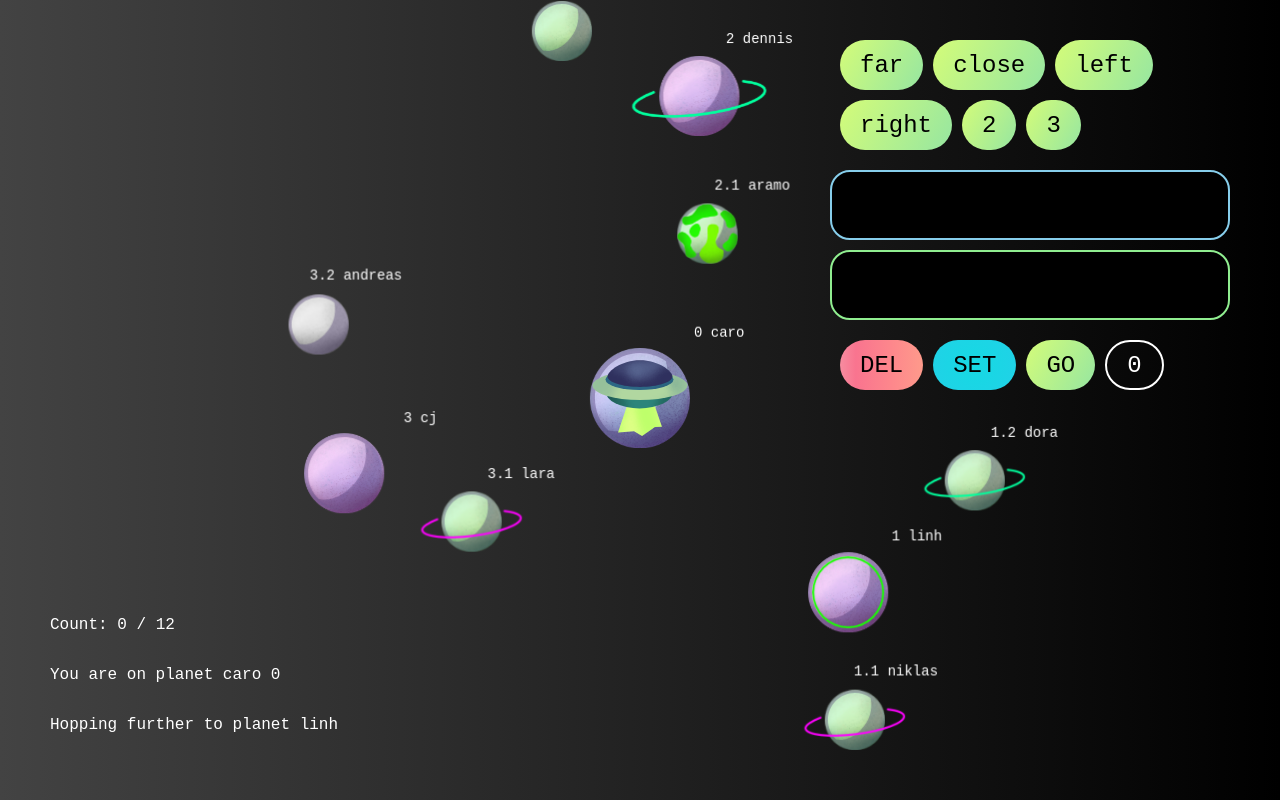
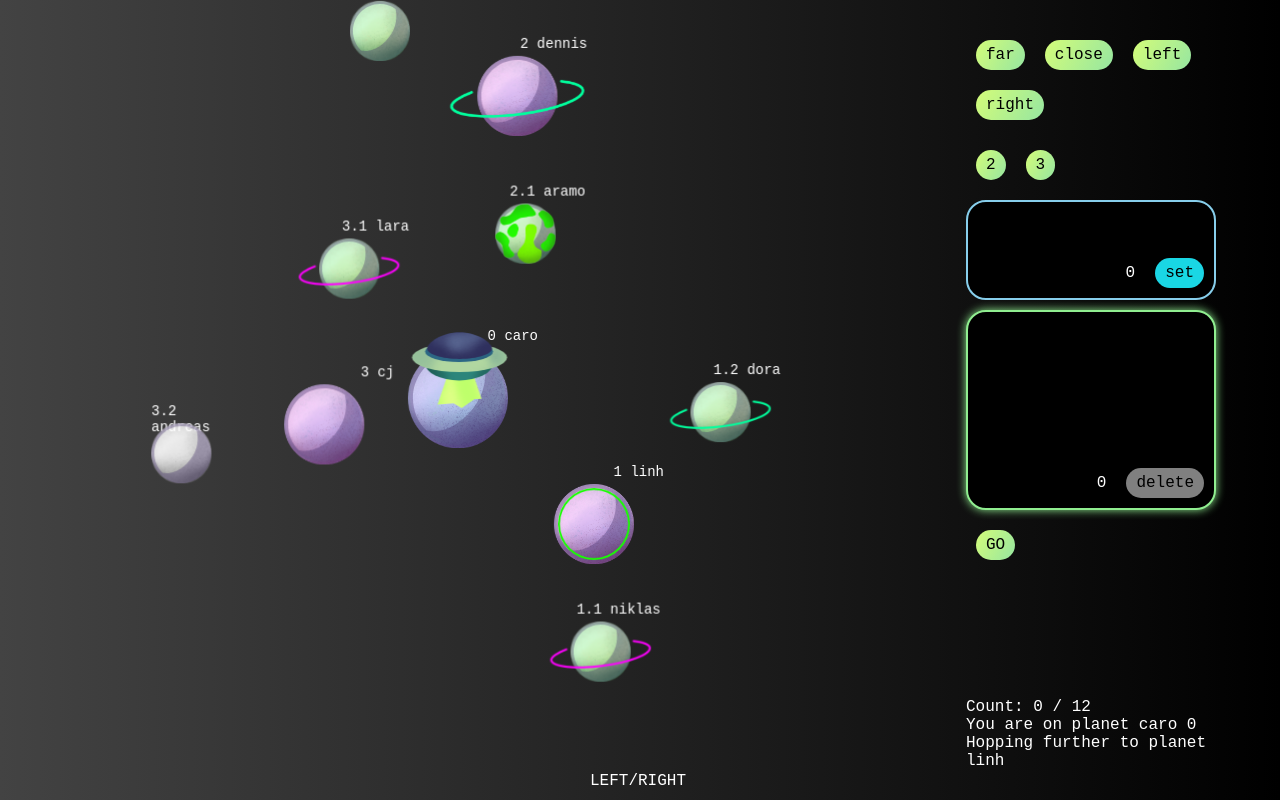
Before and after one commit to lisa-von-mond/bloomcraft, a Next.js app: page / in a window 1280 px wide. Built offline with nearby package versions, Linux system fonts and the light colour scheme; a web font is replaced by a local one.

Commit message:
make cockpit nicer but have to fix bugs

```diff
--- a/components/cockpit.jsx
+++ b/components/cockpit.jsx
@@ -1,136 +1,203 @@
 import styled, {css} from "styled-components";
 import { useState } from "react";
 
-export function Cockpit({addUp, addDown, addLeft, addRight, addTwo, addThree, set, del, commandLine, tempArr, move, cockpitCount}){
+export function Cockpit({hand, addUp, addDown, addLeft, addRight, addTwo, cpStatus, addThree, set, del, commandLine, tempArr, move, cockpitCount}){
+
+const tempCount = tempArr.length
 
 return(
-<CpFix>
-<CockpitFrame>
+<CockpitFrame hand={hand}>
 <Keyboard>
 <Key onClick={addUp}>far</Key>
 <Key onClick={addDown}>close</Key>
 <Key onClick={addLeft}>left</Key>
 <Key onClick={addRight}>right</Key>
-<Key onClick={addTwo}>2</Key>
-<Key onClick={addThree}>3</Key>
 </Keyboard>
-<CommandLine1>
-{tempArr.map((element, index)=>(<Command2 key={index}>{element}</Command2>))}
+<Keyboard>
+<NumberKey onClick={addTwo} cpStatus={cpStatus}>2</NumberKey>
+<NumberKey onClick={addThree} cpStatus={cpStatus}>3</NumberKey>
+</Keyboard>
+<CommandLine1 cpStatus={cpStatus}>
+<CommandLineInner>
+{tempArr.map((element, index)=>(<Command2 key={index} content={element}>{element}</Command2>))}
+</CommandLineInner>
+<LittleKeyContainer>
+<CpCounter>{tempCount}</CpCounter>
+<SetKey onClick={set}>set</SetKey>
+</LittleKeyContainer>
 </CommandLine1>
-<CommandLine2>
+<CommandLine2 cpStatus={cpStatus}>
+<CommandLineInner>
 {commandLine.map((element, index)=>(<Command key={index}>{element}</Command>))}
+</CommandLineInner>
+<LittleKeyContainer>
+<CpCounter>{cockpitCount}</CpCounter>
+<DelKey onClick={del}>delete</DelKey>
+</LittleKeyContainer>
 </CommandLine2>
 <Keyboard>
-<DelKey onClick={del}>DEL</DelKey>
-<SetKey onClick={set}>SET</SetKey>
 <GoKey onClick={move}>GO</GoKey>
-<CpCounter>{cockpitCount}</CpCounter>
 </Keyboard>
 </CockpitFrame>
-</CpFix>
 )}
+
+
+// generql styled components
 
 const CockpitFrame = styled.div `
 height:auto;
-width:400px;
+width:250px;
 border-radius:20px;
 display:flex;
 flex-direction:column;
 justify-content:flex-start;
 align-items:center;
 gap:10px;
+position:fixed;
+top:30px;
+
+${(props) => props.hand === true &&
+    css`
+    right:5vw;`}
+
+${(props) => props.hand === false &&
+    css`
+    left:5vw;`}
 `
-const Keyboard = styled.div `
-height:auto;
-width:400px;
-display:flex;
-flex-wrap:wrap;
-align-items: flex-start;
-justify-content:flex-start;
-gap:10px;
-padding:10px;
-`
-const CommandLine1 = styled.div `
-height:auto;
-width:400px;
-border:2px solid skyblue;
-border-radius:20px;
-display:flex;
-flex-wrap:wrap;
-min-height:70px;
-justify-content:flex-start;
-align-items:flex-start;
-align-content:flex-start;
-gap:10px;
-padding:10px;
-background-color:black;`
-
-const CommandLine2 = styled.div`
-width:400px;
-height:auto;
-border:2px solid #90EE90;
-min-height:70px;
-border-radius:20px;
+const CommandLineInner = styled.div`
 display:flex;
 flex-wrap:wrap;
 justify-content:flex-start;
 align-items:flex-start;
 align-content:flex-start;
 gap:10px;
+`
+const LittleKeyContainer = styled.div`
+display:flex;
+justify-content: flex-end;
+align-items:flex-end;
+height:50px;
+gap:10px;
+`
+const GoKey = styled.div`
+height:30px;
+display:flex;
+border-radius:50px;
+align-items:center;
+justify-content:center;
+width:auto;
 padding:10px;
-background-color:black;
+background-image: linear-gradient(120deg, #d4fc79 0%, #96e6a1 100%);
+cursor:pointer;
+color:black;
+`
+const CpCounter = styled.div`
+height:30px;
+display:flex;
+border-radius:50px;
+color:white;
+align-items:center;
+justify-content:center;
+width:auto;
+padding:10px;
+
+${(props) => props.limit > 11 &&
+    css`
+    color:hotpink;
+    border:2px solid hotpink;
+    animation: blinker 1s linear infinite;
+    @keyframes blinker { 50% {opacity: 0;}}`}
+`
+// keyboard
+
+const Keyboard = styled.div `
+height:auto;
+width:250px;
+display:flex;
+flex-wrap:wrap;
+align-items: flex-start;
+justify-content:flex-start;
+gap:20px;
+padding:10px;
 `
 const Key = styled.div`
-height:50px;
+height:30px;
+width:50px;
 display:flex;
 color:black;
 border-radius:50px;
 align-items:center;
 justify-content:center;
 width:auto;
-padding:20px;
+padding:10px;
 background-image: linear-gradient(120deg, #d4fc79 0%, #96e6a1 100%);
 cursor:pointer;
 `
-const DelKey = styled.div`
-height:50px;
+const NumberKey = styled.div`
+height:30px;
+width:50px;
+display:flex;
+color:black;
+border-radius:50px;
+align-items:center;
+justify-content:center;
+width:auto;
+padding:10px;
+background-image: linear-gradient(120deg, #d4fc79 0%, #96e6a1 100%);
+
+${(props) => props.cpStatus === 1 &&
+    css`
+    cursor:pointer;`}
+
+${(props) => props.cpStatus === 2 &&
+    css`
+    background-image:none;
+    background-color:gray;`}
+
+${(props) => props.cpStatus === 3 &&
+    css`
+    background-image:none;
+    background-color:gray;`}
+
+`
+// blue command line
+
+const CommandLine1 = styled.div `
+height:auto;
+width:250px;
+min-height:100px;
+border:2px solid skyblue;
+border-radius:20px;
+display:flex;
+align-items:space-between;
+justify-content:space-between;
+flex-direction:column;
+gap:10px;
+padding:10px;
+background-color:black;
+${(props) => props.cpStatus === 2 &&
+    css`
+    box-shadow: 0px 0px 10px skyblue`}
+
+${(props) => props.cpStatus === 3 &&
+    css`
+    box-shadow: 0px 0px 10px skyblue`}
+
+`
+const SetKey = styled.div`
+height:30px;
 display:flex;
 border-radius:50px;
 align-items:center;
 justify-content:center;
 width:auto;
-padding:20px;
-background-image: linear-gradient(to right, #f78ca0 0%, #f9748f 19%, #fd868c 60%, #fe9a8b 100%);
-cursor:pointer;
-color:black;
-`
-
-const GoKey = styled.div`
-height:50px;
-display:flex;
-border-radius:50px;
-align-items:center;
-justify-content:center;
-width:auto;
-padding:20px;
-background-image: linear-gradient(120deg, #d4fc79 0%, #96e6a1 100%);
-cursor:pointer;
-color:black;
-`
-const SetKey = styled.div`
-height:50px;
-display:flex;
-border-radius:50px;
-align-items:center;
-justify-content:center;
-width:auto;
-padding:20px;
+padding:10px;
 background-image: radial-gradient(circle 248px at center, #16d9e3 0%, #30c7ec 47%, #46aef7 100%);
 cursor:pointer;
 color:black;`
 
 const Command = styled.div`
-height:50px;
+height:30px;
 display:flex;
 border-radius:50px;
 align-items:center;
@@ -141,49 +208,55 @@ color:#90EE90;
 border: 2px solid #90EE90;
 `
 
-const Command2 = styled.div`
-height:50px;
+// green command line
+
+const CommandLine2 = styled.div`
+width:250px;
+min-height:200px;
+border:2px solid #90EE90;
+border-radius:20px;
+display:flex;
+align-items:space-between;
+justify-content:space-between;
+flex-direction:column;
+padding:10px;
+background-color:black;
+${(props) => props.cpStatus === 1 &&
+    css`
+    box-shadow: 0px 0px 10px #90EE90`}
+`
+const DelKey = styled.div`
+height:30px;
+width:70px;
 display:flex;
 border-radius:50px;
 align-items:center;
 justify-content:center;
 width:auto;
-padding:20px;
+padding:10px;
+cursor:pointer;
+color:black;
+background-color:gray;
+`
+const Command2 = styled.div`
+height:30px;
+display:flex;
+border-radius:50px;
+align-items:center;
+justify-content:center;
+width:auto;
+padding:10px;
 color:skyblue;
 border: 2px solid skyblue;
-${(props) => props.key === 1 &&
+${(props) => props.content === 2 &&
     css`
     background-color:skyblue;
     color:black;
     `}
 
+${(props) => props.content === 3 &&
+    css`
+    background-color:skyblue;
+    color:black;
+     `}
 `
-const CpCounter = styled.div`
-height:50px;
-display:flex;
-border-radius:50px;
-color:white;
-border:2px solid white;
-align-items:center;
-justify-content:center;
-width:auto;
-padding:20px;
-
-${(props) => props.limit > 11 &&
-    css`
-    color:hotpink;
-    border:2px solid hotpink;
-    animation: blinker 1s linear infinite;
-    @keyframes blinker { 50% {opacity: 0;}}`}
-`
-
-const CpFix = styled.div`
-position:fixed;
-right:0px;
-top:30px;
-width:450px;
-display:flex;
-flex-direction:column;
-justify-content:flex-end;
-color:white;
-font-size: 24px;`
--- a/components/console.jsx
+++ b/components/console.jsx
@@ -1,9 +1,9 @@
 import styled, {css} from "styled-components";
 import {max} from "../levels/testlevel";
 
-export function Console({globalCount, thisPlanet, focusNow, thisId, seeds, destination}){
+export function Console({hand, globalCount, thisPlanet, focusNow, thisId, seeds, destination}){
 
-return(<ConsoleFix>
+return(<ConsoleFix hand={hand}>
     <GlobalCounter max={max} count={globalCount}>Count: {globalCount} / {max}</GlobalCounter>
     <PositionInfo>You are on planet {thisPlanet} {thisId}</PositionInfo>
     <PositionInfo>Hopping further to planet {focusNow}</PositionInfo>
@@ -13,20 +13,28 @@ return(<ConsoleFix>
 
 const ConsoleFix = styled.div`
 position:fixed;
-left:30px;
 bottom:30px;
-width:400px;
+width:250px;
 height:auto;
 display:flex;
 flex-direction:column;
 justify-content:flex-end;
 color:white;
 font-size: 16px;
-padding:20px;
+
+${(props) => props.hand === true &&
+  css`
+  right:5vw;`}
+
+${(props) => props.hand === false &&
+  css`
+  left:5vw;`}
+
 `
 
 const SeedInfo = styled.p`
 padding:0;
+margin:0;
 color: #00f700;
 ${(props) => props.thereornot === false &&
   css`
@@ -34,6 +42,7 @@ display:none`}`
 
 const DestInfo = styled.p`
 padding:0;
+margin:0;
 color: skyblue;
 ${(props) => props.hereornot === false &&
   css`
@@ -41,6 +50,7 @@ display:none`}`
 
 const GlobalCounter = styled.p`
 padding:0;
+margin:0;
 color: white;
 ${(props) => props.count >= props.max &&
   css`
@@ -49,4 +59,6 @@ ${(props) => props.count >= props.max &&
   color:yellow;`}`
 
 const PositionInfo = styled.p`
-  color: white;`
+  color: white;
+  padding:0;
+  margin:0;`
--- a/components/field.jsx
+++ b/components/field.jsx
@@ -20,10 +20,11 @@ const [myIntId, setMyIntId] = useState(0);
 const [commandLine, setCommandLine] = useState([]) // visible Array of commands in line (for cockpit mapping)
 const [commands, setCommands] = useState([]) // invisible Array of commands in line (for moveNow function)
 const [tempArr, setTempArr] = useState([]) // amount of commands in cockpit console (blue)
-const [cpStatus, setCpStatus] = useState(1)
+const [cpStatus, setCpStatus] = useState(1) // factor for command line (1, 2 or 3)
 const [thisPlanet, setThisPlanet] = useState("caro") // name and id of current planet
 const [thisId, setThisId] = useState(0) // name and id of current planet
 const [focusNow, setFocusNow] = useState("linh")
+const [hand, setHand] = useState(true)
 const movingArr = ["ZERO", ...commands.flat(3)]
 const length = movingArr.length
 const cockpitCount = commands.length // amount of commands in cockpit console (green)
@@ -53,7 +54,7 @@ function turnFocusLeftInScope(objekt){
   const Focus = scope.find((element)=>(element.focus === true))
   const nextFocusIndex = Focus.flow === scope.length ? 1 : Focus.flow + 1
   const nextFocus = (scope.find((element)=>(element.flow === nextFocusIndex)))
-  setFocusNow(nextFocus.name)
+  console.log(nextFocus)
   const scopeA = scope.map ((element)=>(element.focus === true ? {...element, focus:false} : element))
   const scopeB = scopeA.map ((element) => (element.flow === nextFocusIndex ? {...element, focus:true} : element))
   return {...objekt, children:scopeB}}}
@@ -205,33 +206,45 @@ if(intCount === length){
     setGlobalCount(prevCount => prevCount + cockpitCount)
     setCommands([])}}
 
+function changeHand(){
+  setHand(!hand)
+}
+
 return(
 <>
+<BackgroundFrame>
 
-<BackgroundFrame>
-<FieldFrame>
+
+<Frame hand={hand}>
 <WholeGalaxy>
 <Galaxy galaxy={galaxy} seeds={seeds} destination={destination}/>
 </WholeGalaxy>
-</FieldFrame>
-<Cockpit move={move} addUp={addUp} addDown={addDown} addRight={addRight} addLeft={addLeft} addThree={addThree} addTwo={addTwo} del={del} set={set} commandLine={commandLine} tempArr={tempArr} cockpitCount={cockpitCount}/>
-<Console globalCount={globalCount} thisPlanet={thisPlanet} seeds={seeds} thisId={thisId} destination={destination} focusNow={focusNow} />
+</Frame>
+<Cockpit hand={hand} move={move} addUp={addUp} addDown={addDown} addRight={addRight} addLeft={addLeft} addThree={addThree} addTwo={addTwo} del={del} set={set} cpStatus={cpStatus} commandLine={commandLine} tempArr={tempArr} cockpitCount={cockpitCount}/>
+<Console hand={hand} globalCount={globalCount} thisPlanet={thisPlanet} seeds={seeds} thisId={thisId} destination={destination} focusNow={focusNow} />
+<WhichHandFix>
+<WhichHand onClick={changeHand}>LEFT/RIGHT</WhichHand>
+</WhichHandFix>
 </BackgroundFrame>
-
 </>
 )}
 
-const FieldFrame = styled.div`
+const Frame = styled.div`
 height:100vh;
 width:100vh;
 position:fixed;
 display:flex;
 align-items:center;
 justify-content:center;
-scroll-behavior: smooth;
-overflow:hidden;
+
+${(props) => props.hand === true &&
+css`
+right:33vw;`}
+
+${(props) => props.hand === false &&
+css`
+left:33vw;`}
 `
-
 const BackgroundFrame = styled.div`
 height:100vh;
 width:100vw;
@@ -240,12 +253,22 @@ display:flex;
 align-items:center;
 justify-content:center;
 `
-
 const WholeGalaxy = styled.div`
 height:300px;
 width:300px;
-position:fixed;
+bottom:20px;
+left:50%;
 display:flex;
 align-items:center;
 justify-content:center;
 `
+const WhichHandFix = styled.div`
+position:fixed;
+bottom:10px;
+width:100px;
+display:flex;
+justify-content:space-between`
+
+const WhichHand = styled.div`
+color:white;
+cursor:pointer;`
--- a/components/galaxy.jsx
+++ b/components/galaxy.jsx
@@ -18,45 +18,53 @@ return(<>
 
 {galaxy.map((one)=><MyGalaxy key={one.name} scope={one.scope} seedstatus={seeds}>
 
-<Planet goal={one.goal}><Image src={planet1} /></Planet>
+<Planet goal={one.goal}><Image src={planet1} />
+<LegendId>{one.id} {one.name}</LegendId></Planet>
+
 <PlanetOverlay><Image src={planetoverlay}/></PlanetOverlay>
 <UfoContainer active={one.active}><Image src={ufo}/></UfoContainer>
 <GreensContainer greens={one.greens}><Image src={greenslayer}/></GreensContainer>
-<LegendId>{one.id} {one.name}</LegendId>
+
 
 <div className="scope">
 {one.children.map((two)=><MyGalaxy key={two.name} scope={two.scope} distx={angleToCooX(two.angl, two.dist)} disty={angleToCooY(two.angl, two.dist)} seedstatus={seeds}>
 
 
-    <Planet goal={two.goal}><Image src={planet2}/></Planet>
+    <Planet goal={two.goal}><Image src={planet2}/>
+    <UfoContainer active={two.active}><Image src={ufo}/></UfoContainer>
+    <LegendId>{two.id} {two.name}</LegendId></Planet>
+
     <PlanetOverlay><Image src={planetoverlay}/></PlanetOverlay>
-    <UfoContainer active={two.active}><Image src={ufo}/></UfoContainer>
+
     <GreensContainer greens={two.greens}><Image src={greenslayer}/></GreensContainer>
     <FocusContainer focus={two.focus}> <Image src={focusind}/></FocusContainer>
     <PlanetRing ring={two.ring}><Image src={planetring}/></PlanetRing>
-    <LegendId>{two.id} {two.name}</LegendId>
+
 
   <div className="scope">
       {two.children.map((three)=><MyGalaxy key={three.name} scope={three.scope} distx={angleToCooX(three.angl, three.dist)} disty={angleToCooY(three.angl, three.dist)} seedstatus={seeds}>
 
-        <Planet goal={three.goal}> <Image src={planet4} className="planetimage"/></Planet>
+        <Planet goal={three.goal}> <Image src={planet4} className="planetimage"/>
+        <LegendId>{three.id} {three.name}</LegendId></Planet>
+
         <PlanetOverlay><Image src={planetoverlay}/></PlanetOverlay>
         <UfoContainer active={three.active}><Image src={ufo}/></UfoContainer>
         <GreensContainer greens={three.greens}><Image src={greenslayer}/></GreensContainer>
         <FocusContainer focus={three.focus}> <Image src={focusind}/></FocusContainer>
         <PlanetRing ring={three.ring}><Image src={planetring}/></PlanetRing>
-        <LegendId>{three.id} {three.name}</LegendId>
+
 
       <div className="scope">
           {three.children.map((four)=><MyGalaxy key={four.name} scope={four.scope} distx={angleToCooX(four.angl, four.dist)} disty={angleToCooY(four.angl, four.dist)} seedstatus={seeds}>
+          <Planet goal={four.goal}> <Image src={planet4} className="planetimage" />
+          <LegendId>{four.id} {four.name}</LegendId></Planet>
 
-          <Planet goal={four.goal}> <Image src={planet4} className="planetimage" /></Planet>
              <PlanetOverlay><Image src={planetoverlay}/></PlanetOverlay>
              <UfoContainer active={four.active}><Image src={ufo}/></UfoContainer>
              <GreensContainer greens={four.greens}><Image src={greenslayer}/></GreensContainer>
              <FocusContainer focus={four.focus}> <Image src={focusind}/></FocusContainer>
              <PlanetRing ring={four.ring}><Image src={planetring}/></PlanetRing>
-             <LegendId>{four.id} {four.name}</LegendId>
+
 
                 </MyGalaxy>)}</div>
               </MyGalaxy>)}</div>
@@ -75,7 +83,6 @@ justify-content:center;
 align-items:center;
 border-radius:50%;
 background-size: contain;
-
 .scope{
   position:absolute;
   top:0;
@@ -146,6 +153,7 @@ ${(props) => props.focus === false &&
 
 const UfoContainer = styled.div`
 position:absolute;
+top:-20px;
 animation: orbit-rev 600s linear infinite;
 transform-origin: ${props => props.distx}*-1px; ${props => props.disty}*-1px;
 @keyframes orbit-rev { from { transform:rotate(0deg) } to { transform:rotate(-360deg) } }
@@ -172,14 +180,20 @@ animation: orbit-rev 600s linear infinite;
 transform-origin: ${props => props.distx}*-1px; ${props => props.disty}*-1px;
 @keyframes orbit-rev { from { transform:rotate(0deg) } to { transform:rotate(-360deg) } }
 `
-const LegendId = styled.div`
+const LegendIdZero = styled.div`
 position:absolute;
-top:-30px;
-right:-50px;
+top:-20px;
+right:-30px;
 color:white;
 font-size:14px;
 text-align:left;
-vertical-align:bottom;
-animation: orbit-rev 600s linear infinite;
-transform-origin: 30px; 50px;
-@keyframes orbit-rev { from { transform:rotate(0deg) } to { transform:rotate(-360deg) } }  `
+vertical-align:bottom;`
+
+const LegendId = styled.div`
+position:absolute;
+top:-20px;
+right:-30px;
+color:white;
+font-size:14px;
+text-align:left;
+vertical-align:bottom;`
--- a/levels/testlevel2.js
+++ b/levels/testlevel2.js
@@ -57,7 +57,7 @@ export const levelTwo =[
 
         ],
         angl:50,
-        dist:300,
+        dist:200,
         ring:0},
 
         {name:"dennis",
@@ -129,7 +129,7 @@ export const levelTwo =[
                 limit:true,
                 goal:false,
                 flow:1,
-                angl:70,
+                angl:170,
                 dist:150,
                 ring:2},
 
@@ -145,7 +145,7 @@ export const levelTwo =[
                 children:[],
                 limit:true,
                 flow:2,
-                angl:190,
+                angl:290,
                 dist:140,
                 ring:0}
 
@@ -153,7 +153,7 @@ export const levelTwo =[
         ],
         limit:false,
         angl:290,
-        dist:300,
+        dist:130,
         ring:0}]
 
 }]
```
